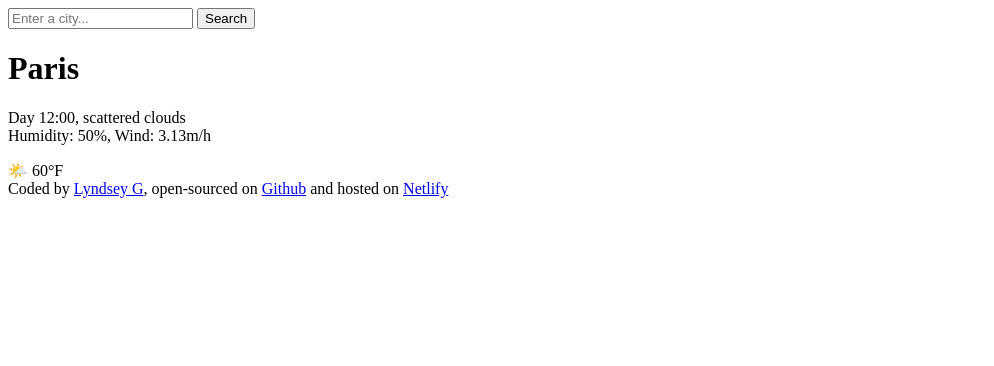
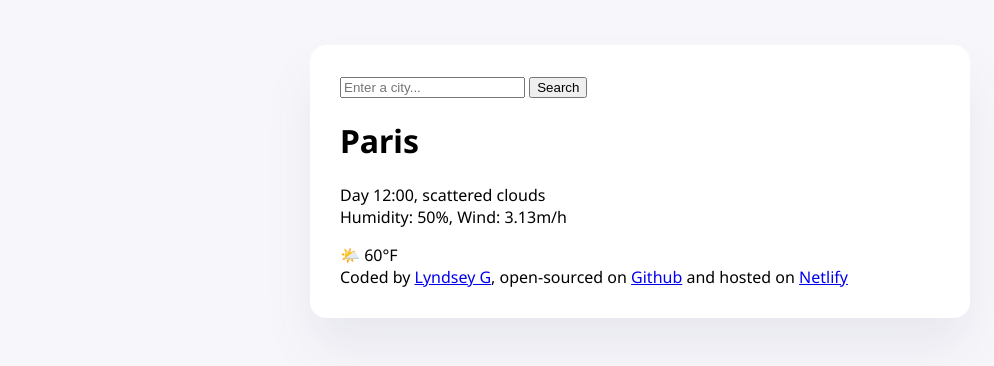
Before and after one commit to lynds-code/vanilla-weather-search, a plain HTML site: page index.html in a window 1280 px wide. Shown: the whole page, without its empty margins (0-994 px from the left). Drawn offline with Linux system fonts and the light colour scheme; a web font is replaced by a local one.

Commit message:
Styled main container and added custom font.

```diff
--- a/index.html
+++ b/index.html
@@ -3,9 +3,17 @@
   <head>
     <meta charset="UTF-8" />
     <meta name="viewport" content="width=device-width, initial-scale=1.0" />
+    <link rel="preconnect" href="https://fonts.googleapis.com" />
+    <link rel="preconnect" href="https://fonts.gstatic.com" crossorigin />
+    <link
+      href="https://fonts.googleapis.com/css2?family=Afacad+Flux:wght@100..1000&family=Funnel+Sans:ital,wght@0,300..800;1,300..800&family=Noto+Sans:ital,wght@0,100..900;1,100..900&family=Roboto:ital,wght@0,100;0,300;0,400;0,500;0,700;0,900;1,100;1,300;1,400;1,500;1,700;1,900&display=swap"
+      rel="stylesheet"
+    />
+    <link rel="stylesheet" href="src/style.css" />
     <title>Vanilla Weather Search HW</title>
   </head>
   <body>
+    <div class="weather-app">
       <header>
         <form>
           <input type="search" placeholder="Enter a city..." required />
@@ -37,5 +45,6 @@
           >Netlify</a
         >
       </footer>
+    </div>
   </body>
 </html>
--- /dev/null
+++ b/src/style.css
@@ -0,0 +1,12 @@
+body {
+  background-color: #f7f7fb;
+  font-family: "Noto Sans", sans-serif;
+}
+.weather-app {
+  background: white;
+  max-width: 600px;
+  margin: 45px auto;
+  box-shadow: 0 30px 50px rgb(65, 50, 100, 0.08);
+  border-radius: 16px;
+  padding: 30px;
+}
```
Also changed, not shown: style.css (deleted). Lines whose indentation alone changed are shown as unchanged.
